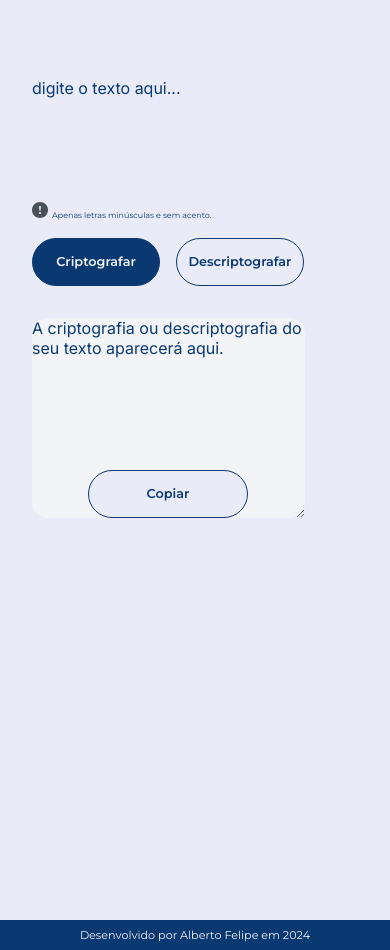
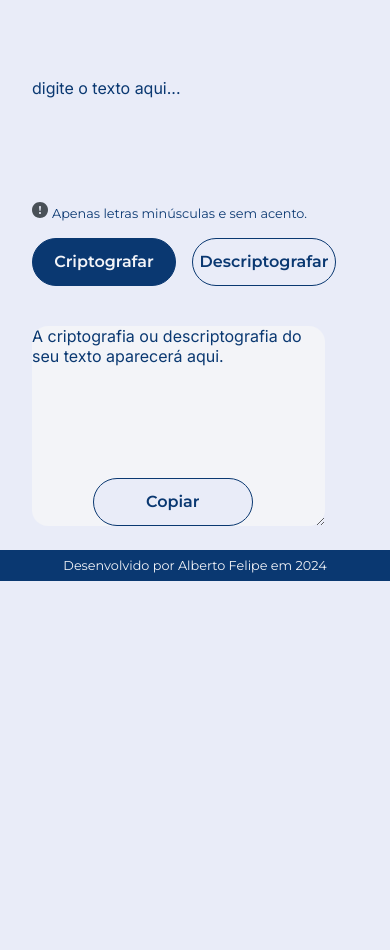
Before and after one commit to FelipeAju/challenge-decodificador, a plain HTML site: page index.html in a window 390 px wide. Shown: the part 38-988 px from the top of the page. After the commit the page ends 844 px from the top, so only its background shows below. Drawn offline with Linux system fonts and the light colour scheme.

Commit message:
correções no responsivo footer, gap font

```diff
--- a/style.css
+++ b/style.css
@@ -139,7 +139,7 @@
 
 @media (max-width: 1200px) {
     body {
-        height: 100vh;
+        height: 100%;
     }
 
     .logo {
@@ -155,7 +155,7 @@
     }
     .main {
         flex-direction: column;
-        gap: 1rem;
+        gap: 1.5rem;
     }
 
     .input-text {
@@ -168,7 +168,7 @@
     }
 
     .label-text {
-        font-size: .5rem;
+        font-size: .8rem;
     }
 
     .button {
@@ -176,33 +176,34 @@
     }
 
     .button__encrypt {
-        font-size: .8rem;
-        width: 8rem;
+        font-size: 1rem;
+        width: 9rem;
         height: 3rem;
     }
 
     .button__decrypt {
-        font-size: .8rem;
-        width: 8rem;
+        font-size: 1rem;
+        width: 9rem;
         height: 3rem;
     }
 
     .final-text {
         font-size: 1rem;
         position: absolute;
-        width: 70%;
+        width: 75%;
         margin-top: 1rem;
     }
 
     .button__copy {
-        font-size: .8rem;
+        font-size: 1rem;
         width: 10rem;
         height: 3rem;
-        margin-left: 3.5rem;
+        margin-left: 3.8rem;
         margin-top: 10.5rem;
     }
 
     .footer {
-        font-size: .7rem;
+        font-size: .8rem;
+        margin-top: 15rem;
     }
 }
```
